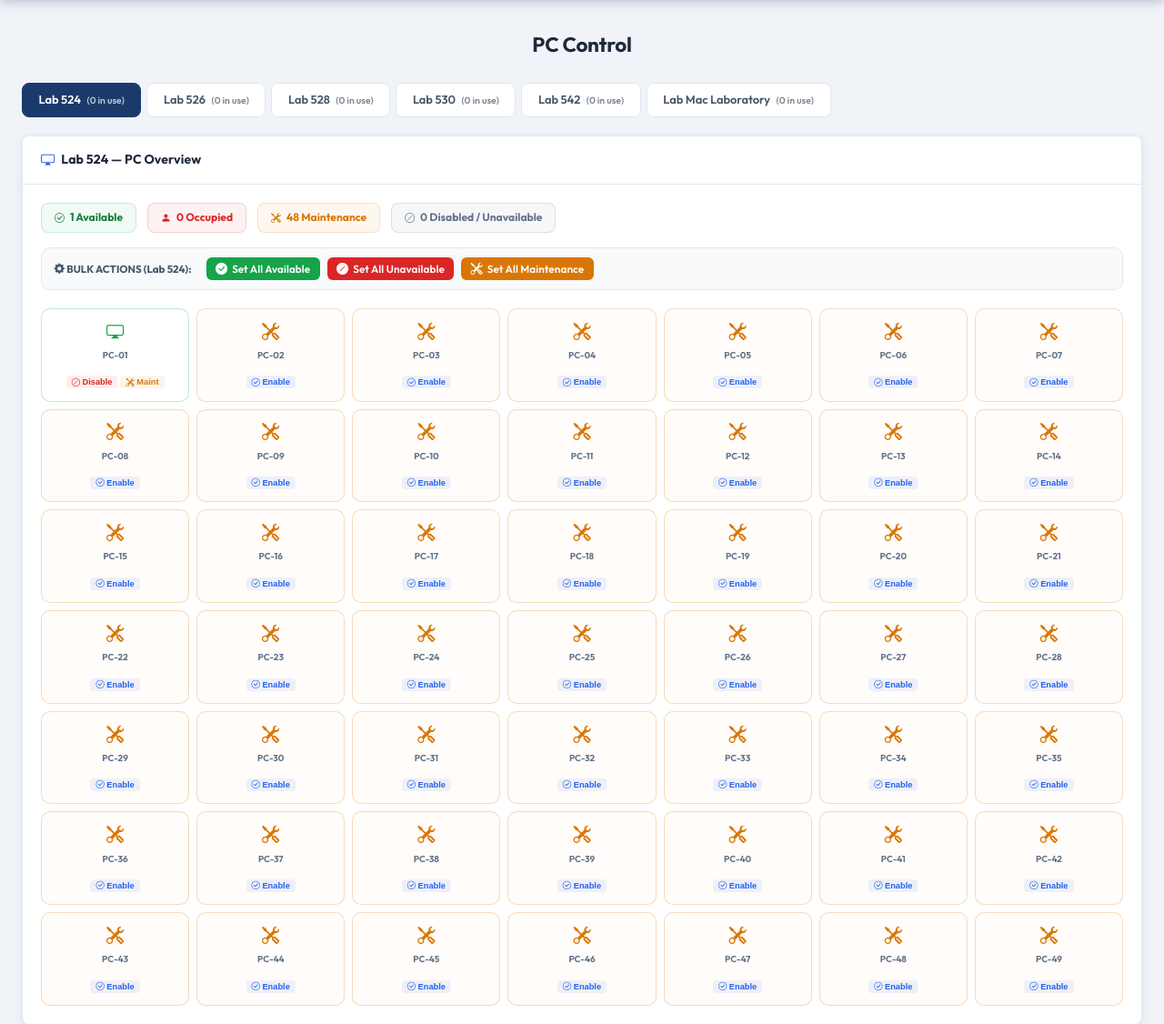
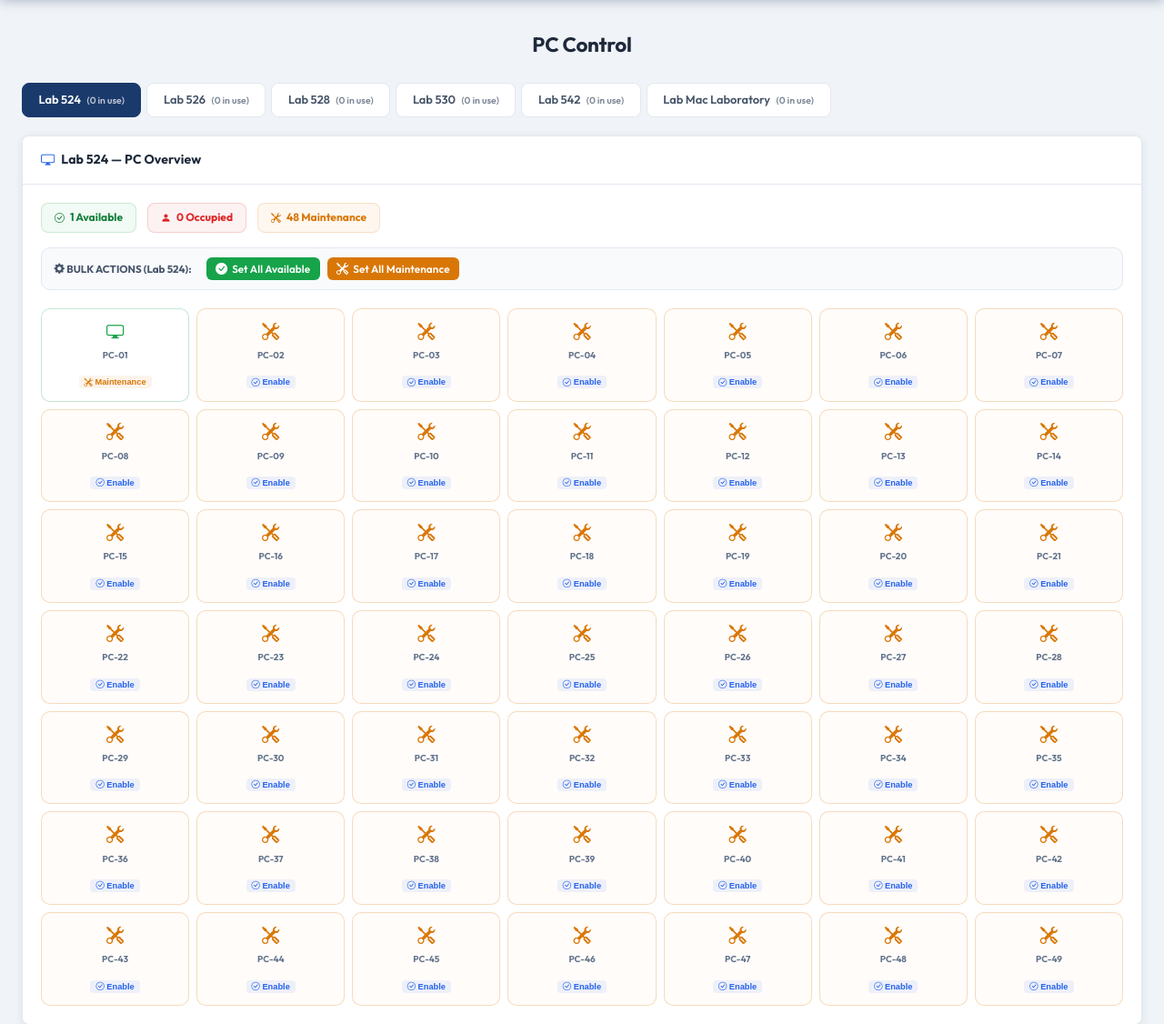
Before and after one commit to JDiaz-08/Lab_Tracking_System, a PHP site: page /pages/admin/pc-control.php in a window 1280 px wide. Shown: the part 52-1178 px from the top of the page at 91% size. Run offline with PHP 8.4, Linux system fonts and the light colour scheme; the visitor is signed in with stand-in values (Sample User, id 1); data comes from the database, SQL or seed files in the repository.

Commit message:
Change disabled feature to maintenance in PC control and student reservation grid

```diff
--- a/pages/admin/pc-control.php
+++ b/pages/admin/pc-control.php
@@ -7,8 +7,9 @@ require_once __DIR__ . '/../../includes/auth.php';
 requireAdmin();
 $db = getDB();
 
-// Migrate/clean up any remaining reserved status from old DB records
+// Migrate/clean up any remaining reserved/disabled/unavailable statuses from old DB records to maintenance or available
 $db->exec("UPDATE pcs SET status = 'available', occupied_by = NULL WHERE status = 'reserved'");
+$db->exec("UPDATE pcs SET status = 'maintenance', occupied_by = NULL WHERE status IN ('disabled', 'unavailable')");
 
 $flash     = '';
 $flashType = 'success';
@@ -21,10 +22,11 @@ if ($_SERVER['REQUEST_METHOD'] === 'POST') {
         $pcId   = (int)($_POST['pc_id'] ?? 0);
         $newSt  = trim($_POST['new_status'] ?? '');
         if ($pcId > 0 && in_array($newSt, ['available', 'disabled', 'unavailable', 'maintenance'])) {
-            $db->prepare("UPDATE pcs SET status = ?, occupied_by = NULL WHERE id = ?")->execute([$newSt, $pcId]);
+            $targetSt = in_array($newSt, ['disabled', 'unavailable']) ? 'maintenance' : $newSt;
+            $db->prepare("UPDATE pcs SET status = ?, occupied_by = NULL WHERE id = ?")->execute([$targetSt, $pcId]);
 
-            // If setting to disabled or maintenance, cancel any pending/approved reservations for this PC
-            if (in_array($newSt, ['disabled', 'unavailable', 'maintenance'])) {
+            // If setting to maintenance, cancel any pending/approved reservations for this PC
+            if ($targetSt === 'maintenance') {
                 $pcStmt = $db->prepare("SELECT * FROM pcs WHERE id = ?");
                 $pcStmt->execute([$pcId]);
                 $pc = $pcStmt->fetch();
@@ -33,17 +35,17 @@ if ($_SERVER['REQUEST_METHOD'] === 'POST') {
                     $resStmt->execute([$pc['lab_room'], $pc['pc_number']]);
                     $reservationsToCancel = $resStmt->fetchAll();
 
-                    $rejectNote = 'PC Under Maintenance (Disabled by Admin)';
+                    $rejectNote = 'PC Under Maintenance';
                     foreach ($reservationsToCancel as $r) {
                         $db->prepare("UPDATE reservations SET status = 'rejected', reject_note = ? WHERE id = ?")->execute([$rejectNote, $r['id']]);
                         $db->prepare("INSERT INTO notifications (user_id, message) VALUES (?, ?)")->execute([
                             $r['user_id'],
-                            "❌ Your reservation for Lab {$r['lab_room']} PC-{$r['pc_number']} has been rejected because the PC was disabled by the administrator."
+                            "❌ Your reservation for Lab {$r['lab_room']} PC-{$r['pc_number']} has been rejected because the PC was placed under maintenance by the administrator."
                         ]);
                     }
                 }
             }
-            $flash = "PC status updated to " . ucfirst($newSt) . ".";
+            $flash = "PC status updated to " . ucfirst($targetSt) . ".";
         }
     }
 
@@ -52,36 +54,14 @@ if ($_SERVER['REQUEST_METHOD'] === 'POST') {
         $newSt = trim($_POST['new_status'] ?? '');
         if (in_array($lab, $labRooms) && in_array($newSt, ['available', 'unavailable', 'maintenance'])) {
             if ($newSt === 'available') {
-                // Set all disabled, unavailable, and maintenance PCs in this lab to available
+                // Set all maintenance PCs in this lab to available
                 $db->prepare("
                     UPDATE pcs
                     SET status = 'available'
                     WHERE lab_room = ? AND status IN ('disabled', 'unavailable', 'maintenance')
                 ")->execute([$lab]);
-                $flash = "All disabled, unavailable, and maintenance PCs in Lab $lab are now Available.";
-            } elseif ($newSt === 'unavailable') {
-                // Set all available PCs in this lab to disabled
-                $db->prepare("
-                    UPDATE pcs
-                    SET status = 'disabled'
-                    WHERE lab_room = ? AND status = 'available'
-                ")->execute([$lab]);
-
-                // Cancel reservations for this lab
-                $resStmt = $db->prepare("SELECT * FROM reservations WHERE lab_room = ? AND status IN ('pending', 'approved')");
-                $resStmt->execute([$lab]);
-                $reservationsToCancel = $resStmt->fetchAll();
-
-                $rejectNote = 'Laboratory Closed/Unavailable';
-                foreach ($reservationsToCancel as $r) {
-                    $db->prepare("UPDATE reservations SET status = 'rejected', reject_note = ? WHERE id = ?")->execute([$rejectNote, $r['id']]);
-                    $db->prepare("INSERT INTO notifications (user_id, message) VALUES (?, ?)")->execute([
-                        $r['user_id'],
-                        "❌ Your reservation for Lab {$r['lab_room']} PC-{$r['pc_number']} has been rejected because the laboratory is temporarily unavailable."
-                    ]);
-                }
-                $flash = "All available PCs in Lab $lab have been set to Unavailable, and all pending/approved reservations for this lab have been rejected.";
-            } elseif ($newSt === 'maintenance') {
+                $flash = "All maintenance PCs in Lab $lab are now Available.";
+            } elseif ($newSt === 'maintenance' || $newSt === 'unavailable') {
                 // Set all available PCs in this lab to maintenance
                 $db->prepare("
                     UPDATE pcs
@@ -168,17 +148,15 @@ foreach ($labRooms as $lab) {
 /* Stats per lab */
 $labStats = [];
 foreach ($labRooms as $lab) {
-    $avail    = 0; $occupied = 0; $disabled = 0; $maint = 0;
+    $avail    = 0; $occupied = 0; $maint = 0;
     foreach ($allPcs[$lab] as $pc) {
         if ($pc['status'] === 'available') $avail++;
         elseif ($pc['status'] === 'occupied') $occupied++;
-        elseif ($pc['status'] === 'maintenance') $maint++;
-        else $disabled++;
+        else $maint++; // Any disabled, unavailable, or maintenance PCs are counted as maintenance
     }
     $labStats[$lab] = [
         'available' => $avail,
         'occupied' => $occupied,
-        'disabled' => $disabled,
         'maintenance' => $maint
     ];
 }
@@ -314,30 +292,18 @@ foreach ($labRooms as $lab) {
               <div class="pc-stat-chip pc-stat-maint">
                 <i class="bi bi-tools"></i> <?= $labStats[$lab]['maintenance'] ?> Maintenance
               </div>
-              <div class="pc-stat-chip pc-stat-dis">
-                <i class="bi bi-slash-circle"></i> <?= $labStats[$lab]['disabled'] ?> Disabled / Unavailable
-              </div>
             </div>
 
             <!-- Bulk Actions button group -->
             <div class="pc-bulk-actions" style="margin-bottom: 1.25rem; display: flex; gap: 0.5rem; align-items: center; flex-wrap: wrap; background: #f8fafc; border: 1.5px solid #e2e8f0; padding: 0.6rem 0.85rem; border-radius: 10px;">
               <span style="font-size: 0.72rem; font-weight: 700; color: #475569; margin-right: 0.5rem;"><i class="bi bi-gear-fill"></i> BULK ACTIONS (Lab <?= htmlspecialchars($lab) ?>):</span>
 
-              <form method="POST" style="display:inline;" onsubmit="return confirm('Set all disabled, unavailable, and maintenance PCs in Lab <?= htmlspecialchars($lab) ?> to Available?')">
+              <form method="POST" style="display:inline;" onsubmit="return confirm('Set all maintenance PCs in Lab <?= htmlspecialchars($lab) ?> to Available?')">
                 <input type="hidden" name="action" value="bulk_status">
                 <input type="hidden" name="lab_room" value="<?= htmlspecialchars($lab) ?>">
                 <input type="hidden" name="new_status" value="available">
                 <button type="submit" class="a-btn a-btn-sm a-btn-green">
                   <i class="bi bi-check-circle-fill"></i> Set All Available
-                </button>
-              </form>
-
-              <form method="POST" style="display:inline;" onsubmit="return confirm('Set all currently available PCs in Lab <?= htmlspecialchars($lab) ?> to Unavailable?')">
-                <input type="hidden" name="action" value="bulk_status">
-                <input type="hidden" name="lab_room" value="<?= htmlspecialchars($lab) ?>">
-                <input type="hidden" name="new_status" value="unavailable">
-                <button type="submit" class="a-btn a-btn-sm a-btn-red">
-                  <i class="bi bi-slash-circle-fill"></i> Set All Unavailable
                 </button>
               </form>
 
@@ -355,11 +321,10 @@ foreach ($labRooms as $lab) {
               <?php foreach ($allPcs[$lab] as $pc):
                 $num = str_pad($pc['pc_number'], 2, '0', STR_PAD_LEFT);
                 $cls = $pc['status'] === 'available' ? 'pc-avail'
-                     : ($pc['status'] === 'occupied' ? 'pc-occ'
-                     : ($pc['status'] === 'maintenance' ? 'pc-maint' : 'pc-dis'));
+                     : ($pc['status'] === 'occupied' ? 'pc-occ' : 'pc-maint');
               ?>
                 <div class="pc-card <?= $cls ?>">
-                  <?php if ($pc['status'] === 'maintenance'): ?>
+                  <?php if ($pc['status'] === 'maintenance' || $pc['status'] === 'disabled' || $pc['status'] === 'unavailable'): ?>
                     <i class="bi bi-tools pc-card-icon" style="color: #d97706;" title="Under Maintenance"></i>
                   <?php else: ?>
                     <i class="bi bi-display pc-card-icon"></i>
@@ -370,24 +335,14 @@ foreach ($labRooms as $lab) {
                   <?php endif; ?>
                   <div class="pc-card-actions">
                     <?php if ($pc['status'] === 'available'): ?>
-                      <div style="display: flex; gap: 3px;">
-                        <form method="POST" style="display:inline;">
-                          <input type="hidden" name="action" value="toggle_pc">
-                          <input type="hidden" name="pc_id" value="<?= $pc['id'] ?>">
-                          <input type="hidden" name="new_status" value="disabled">
-                          <button type="submit" class="pc-act-btn pc-act-toggle" title="Disable" style="background: rgba(220,38,38,0.08); color: #dc2626;">
-                            <i class="bi bi-slash-circle"></i> Disable
-                          </button>
-                        </form>
                       <form method="POST" style="display:inline;">
                         <input type="hidden" name="action" value="toggle_pc">
                         <input type="hidden" name="pc_id" value="<?= $pc['id'] ?>">
                         <input type="hidden" name="new_status" value="maintenance">
                         <button type="submit" class="pc-act-btn pc-act-toggle" title="Maintenance" style="background: rgba(217,119,6,0.08); color: #d97706;">
-                            <i class="bi bi-tools"></i> Maint
+                          <i class="bi bi-tools"></i> Maintenance
                         </button>
                       </form>
-                      </div>
                     <?php elseif (in_array($pc['status'], ['disabled', 'unavailable', 'maintenance'])): ?>
                       <form method="POST" style="display:inline;">
                         <input type="hidden" name="action" value="toggle_pc">
@@ -405,7 +360,6 @@ foreach ($labRooms as $lab) {
                           <i class="bi bi-door-open"></i> Release
                         </button>
                       </form>
-                    <!-- No action needed for reserved status since reservations are virtual and do not block the physical state -->
                     <?php endif; ?>
                   </div>
                 </div>
```
Also changed, not shown: pages/reserve.php (+9 -4 lines). Lines whose indentation alone changed are shown as unchanged.
